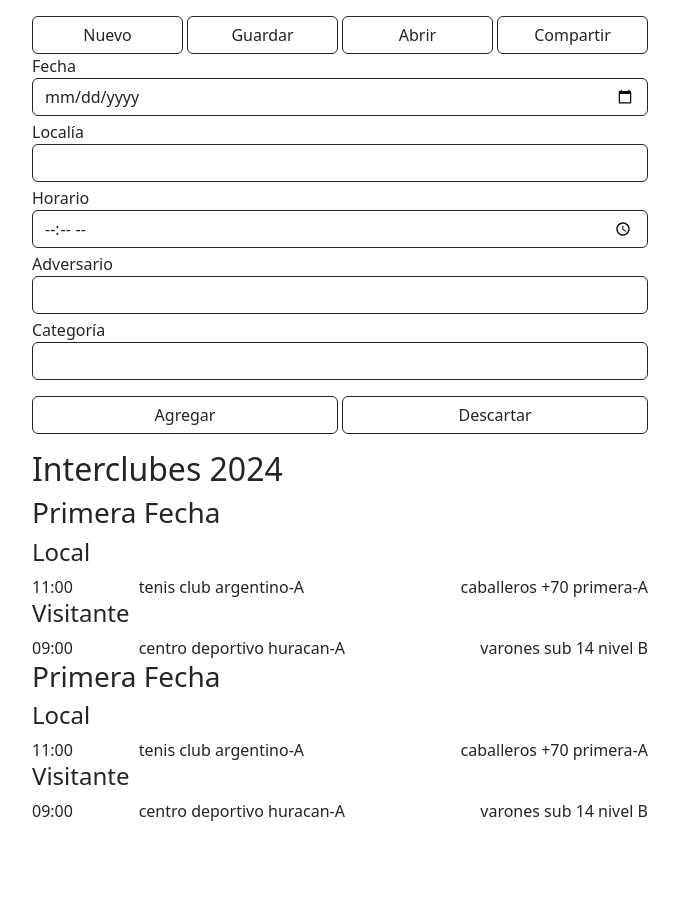
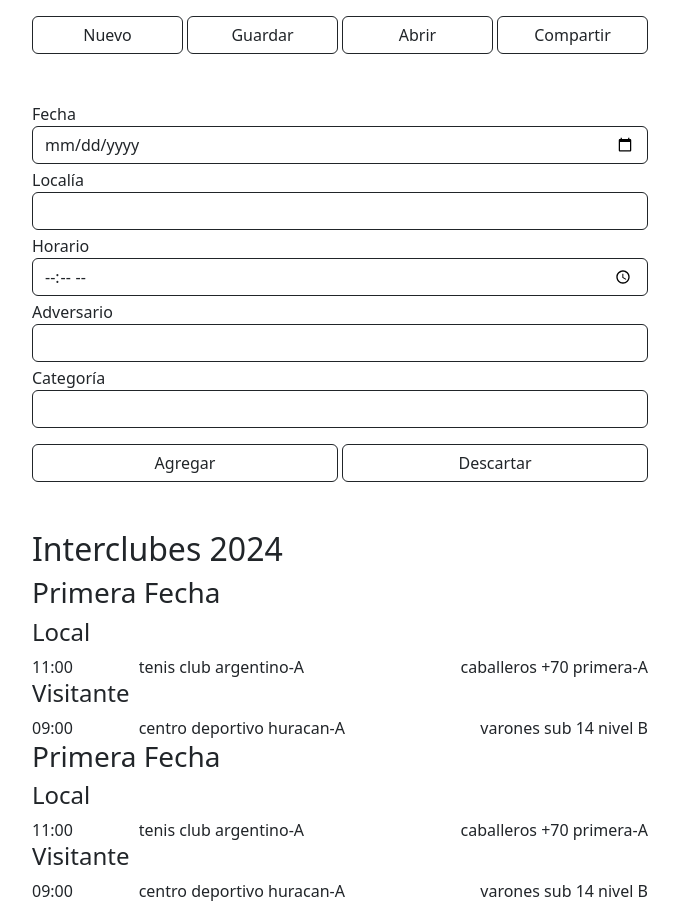
Before and after one commit to moradan/flyer-geba, a Next.js app: page / in a window 1280 px wide. Shown: the whole page, without its empty margins (300-979 px from the left). Before the commit the page ends 839 px from the top, so only its background shows below. Built offline with nearby package versions, Linux system fonts and the light colour scheme.

Commit message:
added margin in between the nav, form and presentation sections.

```diff
--- a/src/pages/index.tsx
+++ b/src/pages/index.tsx
@@ -16,10 +16,10 @@ export default function Home() {
         <meta name="viewport" content="width=device-width, initial-scale=1" />
       </Head>
       <div className='container col-12 col-sm-9 col-md-8 col-lg-7 col-xl-6 pt-3'>
-          <nav className="row g-1">
+          <nav className="row g-1 mb-5">
             <PanelControl />
           </nav>
-          <header className="col">
+          <header className="col mb-5">
             <form>
               <Formulario />
             </form>
```
